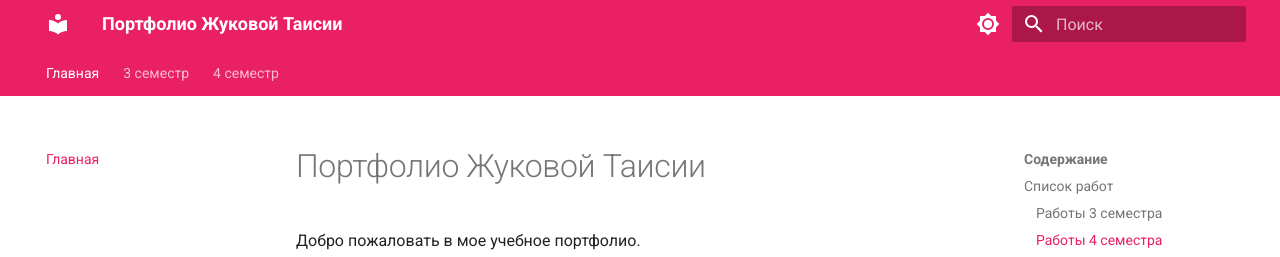
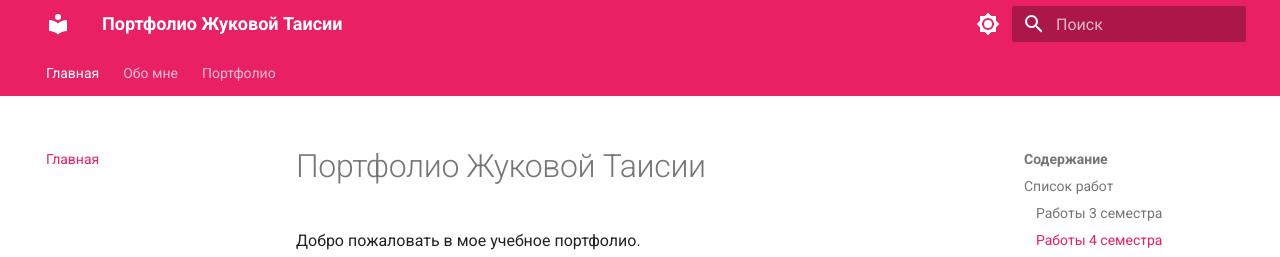
Before and after one commit to TaisiyaZhukova/portfolio-site, an MkDocs documentation site: the page built from docs/index.md, in a window 1280 px wide and 958 px high. Shown: the top 257 px of the window. Built offline with MkDocs 1.6.1 and Material for MkDocs 9.7.7, drawn with Linux system fonts in a browser that asks for light colours.

Commit message:
Update mkdocs.yml

```diff
--- a/mkdocs.yml
+++ b/mkdocs.yml
@@ -1,16 +1,18 @@
 site_name: "Портфолио Жуковой Таисии"
 site_author: "Жукова Таисия Ильинична"
-site_description: "Портфолио работ по курсу Программирование, 2 курс, группа 2об_ПОО"
+site_description: "Портфолио работ по программированию"
 
 theme:
   name: material
   language: ru
+
   features:
     - navigation.tabs
     - navigation.sections
     - navigation.top
     - search.suggest
     - search.highlight
+
   palette:
     - scheme: default
       primary: pink
@@ -18,6 +20,7 @@ theme:
       toggle:
         icon: material/brightness-7
         name: Светлая тема
+
     - scheme: slate
       primary: pink
       accent: deep purple
@@ -34,14 +37,17 @@ markdown_extensions:
 
 nav:
   - Главная: index.md
-  - 3 семестр:
-      - Two Sum: projects/two_sum.md
-      - Вычисление деления: projects/division_calculation.md
-      - Бинарное дерево. Рекурсия: projects/binary_tree_recursion.md
-      - Телеграм-бот для библиотек: projects/telegram_bot_libraries.md
-  - 4 семестр:
-      - Итераторы, генераторы, сопрограммы: projects/iterators_generators_coroutines.md
-      - "Доклад: паттерн Observer": projects/observer_pattern_report.md
-      - Паттерны проектирования: projects/design_patterns_lab.md
-      - Задание "Одиночка": projects/singleton_pattern.md
-      - Основные концепции ООП: projects/oop_concepts_python.md
+  - Обо мне: about.md
+  - Портфолио:
+      - 3 семестр:
+          - Two Sum: projects/two_sum.md
+          - Вычисление деления: projects/division_calculation.md
+          - Бинарное дерево. Рекурсия: projects/binary_tree_recursion.md
+          - Телеграм-бот для библиотек: projects/telegram_bot_libraries.md
+
+      - 4 семестр:
+          - Итераторы, генераторы, сопрограммы: projects/iterators_generators_coroutines.md
+          - "Доклад: паттерн Observer": projects/observer_pattern_report.md
+          - Паттерны проектирования: projects/design_patterns_lab.md
+          - Задание "Одиночка": projects/singleton_pattern.md
+          - Основные концепции ООП: projects/oop_concepts_python.md
```
